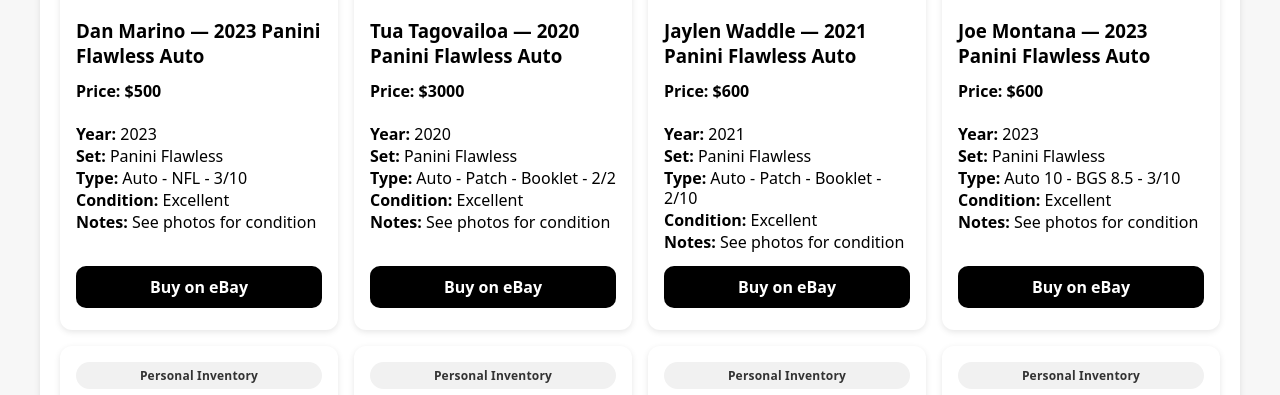
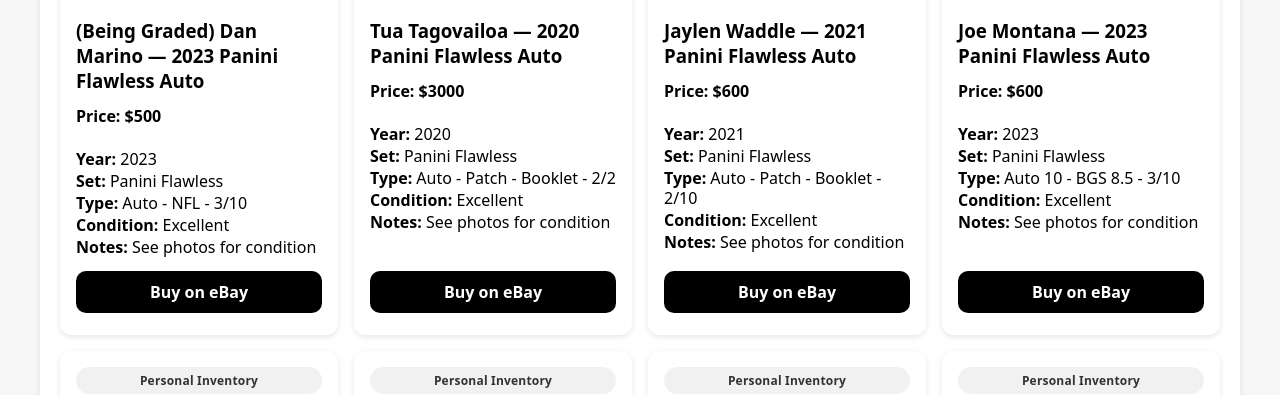
Before and after one commit to Daemek111/superninjamonkeys.com, a Jekyll site: the page shop.html, which Jekyll copies as it is, in a window 1280 px wide and 900 px high, scrolled down 758 px, cut to the strip 242-637 px from the top of the window. Built offline with Jekyll 4.4.1, drawn with Linux system fonts in a browser that asks for light colours.

Commit message:
Update shop.html

```diff
--- a/shop.html
+++ b/shop.html
@@ -59,7 +59,7 @@
     <img src="img/dan_marino_back.jpeg" alt="Back of card" onclick="openLightbox(this.src)" style="cursor: zoom-in;">
   </div>
 
-  <h3>Dan Marino — 2023 Panini Flawless Auto</h3>
+  <h3>(Being Graded) Dan Marino — 2023 Panini Flawless Auto</h3>
   <p class="price"><b>Price:</b> $500</p>
 
   <!-- Listing Details -->
```
